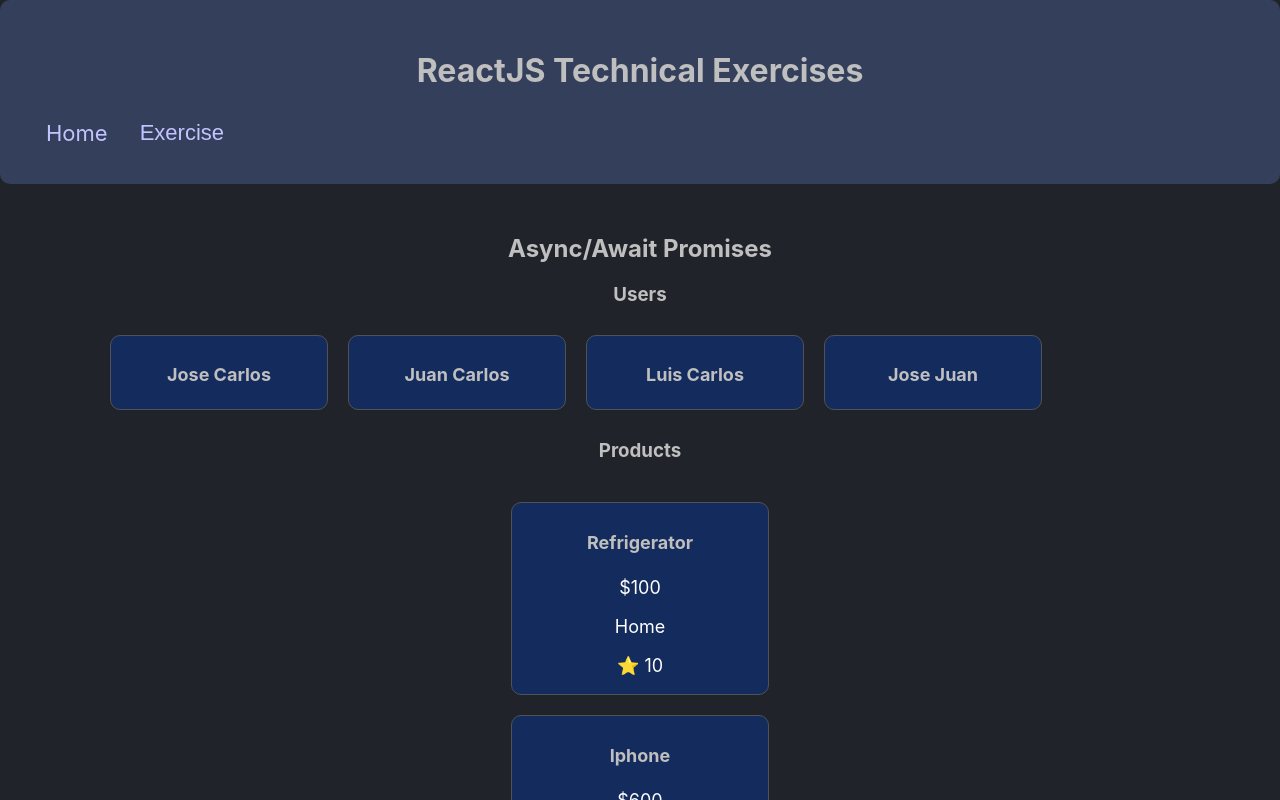
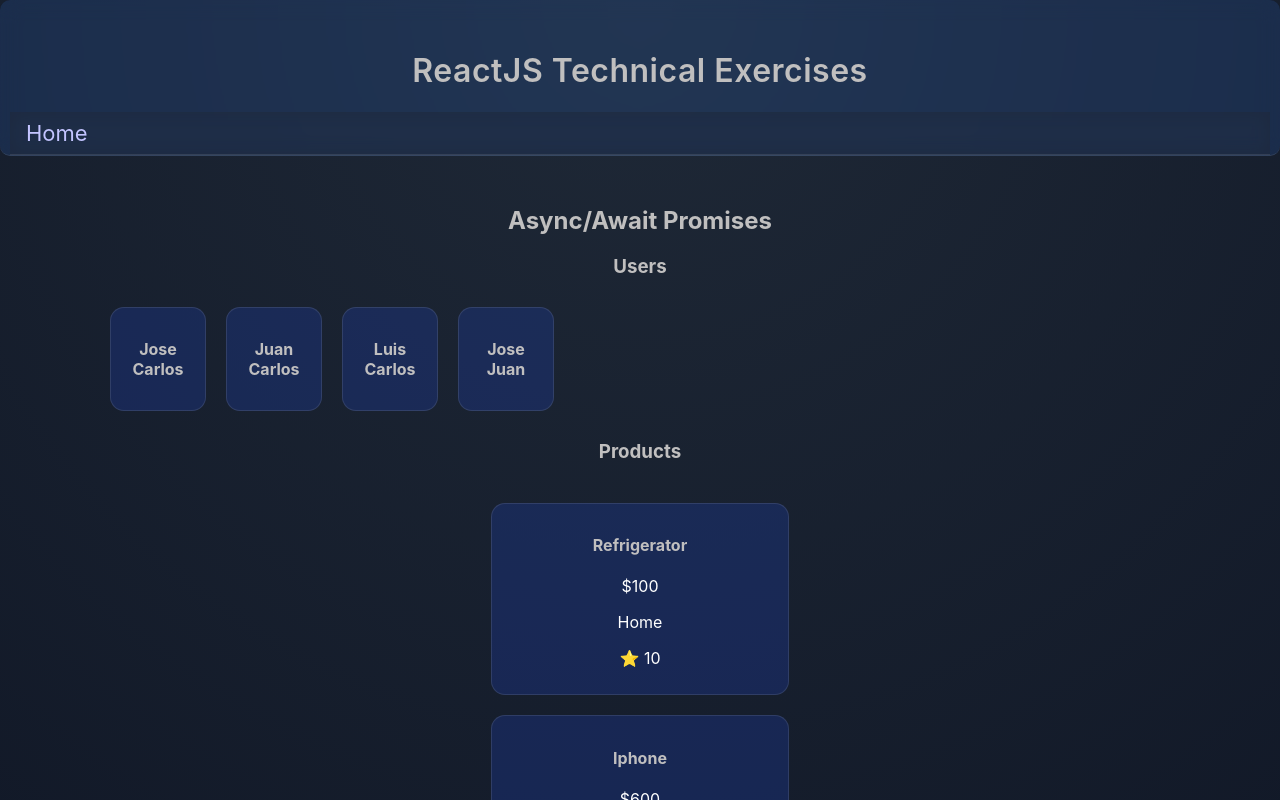
Before and after one commit to JCarlosRom97/guide-react-js, a React (Create React App) app: page /async in a window 1280 px wide. Shown: the top 800 px of the page. Built offline with nearby package versions, Linux system fonts and the light colour scheme.

Commit message:
Page design improve.

```diff
--- a/src/App.css
+++ b/src/App.css
@@ -5,7 +5,7 @@ body {
     sans-serif;
   -webkit-font-smoothing: antialiased;
   -moz-osx-font-smoothing: grayscale;
-  background-color: #20232a;
+  background: radial-gradient(circle at top, #1f2937, #111827);
 }
 
 code {
@@ -15,6 +15,16 @@ code {
 
 .App {
   text-align: center;
+}
+
+button {
+  color: white;
+  height: 30px;
+  margin: 20px;
+  justify-content: center;
+  align-items: center;
+  background-color: rgba(30, 64, 175, 0.3);
+  border: 1px solid rgba(255, 255, 255, 0.1);
 }
 
 h1,
@@ -41,19 +51,21 @@ select {
 
 .Item {
   color: white;
-  border: 1px solid #515254;
-  background-color: #142b5d;
-  width: 20%;
-  padding-top: 5px;
+  font-size: 16px;
+  background: rgba(30, 64, 175, 0.3);
+  border: 1px solid rgba(255, 255, 255, 0.1);
+  padding: 10px 20px;
   margin: 10px;
-  text-align: center;
-  font-size: 18px;
-  border-radius: 10px;
+  border-radius: 14px;
+  transition: all 0.25s ease;
   cursor: pointer;
 }
 
 .Item:hover {
-  background-color: #1c305d;
+  transform: translateY(-5px);
+  background: rgba(59, 130, 246, 0.5);
+  box-shadow: 0 10px 25px rgba(0, 0, 0, 0.4);
+
 }
 
 .horizontalContainer {
@@ -68,3 +80,15 @@ select {
   display: flex;
   flex-direction: row;
 }
+
+.item--xsmall {
+  width: 5%;
+}
+
+.item--small {
+  width: 10%;
+}
+
+.item--large {
+  width: 20%;
+}
--- a/src/components/ExercisesList/ButtonList.tsx
+++ b/src/components/ExercisesList/ButtonList.tsx
@@ -16,6 +16,6 @@ export const ButtonList = ({ exercise }: ButtonListProps) => {
     const redirectToPage = (route: string) => navigate(route);
 
     return (
-        <button className='Item buttonExercise' onClick={() => redirectToPage(exercise.url)}>{exercise.name}</button>
+        <button className='Item buttonExercise item--large' onClick={() => redirectToPage(exercise.url)}>{exercise.name}</button>
     )
 }
--- a/src/components/Layout/Header/Header.css
+++ b/src/components/Layout/Header/Header.css
@@ -1,19 +1,31 @@
-.header{
-    padding: 30px;
+.header {
+    padding-top: 30px;
     color: rgb(251, 251, 251);
-    background-color: #34405b;
+    background: rgba(59, 130, 246, 0.15);
+    backdrop-filter: blur(10px);
+    border-bottom: 1px solid rgba(255, 255, 255, 0.1);
     border-radius: 10px;
     margin-bottom: 50px;
 }
 
-.header:hover{
+.header:hover {
     color: rgb(202, 209, 250);
     cursor: pointer;
 }
 
-.containerButtonsHeader{
+.headerTitle {
+    font-size: 2rem;
+    font-weight: 600;
+    letter-spacing: 0.5px;
+}
+
+.containerButtonsHeader {
     display: flex;
     flex-direction: row;
+    background: rgba(30, 41, 59, 0.7);
+    backdrop-filter: blur(10px);
+    border-bottom: 1px solid rgba(255, 255, 255, 0.1);
+    margin: 0px 10px 0px 10px;
 }
 
 .dropdown {
@@ -33,7 +45,8 @@
     box-shadow: 0 10px 25px rgba(0, 0, 0, 0.3);
 }
 
-.containerButtonsHeader a, .containerButtonsHeader button{
+.containerButtonsHeader a,
+.containerButtonsHeader button {
     font-size: 22px;
     background: none;
     color: #c3c4ff;
@@ -44,6 +57,6 @@
     text-decoration: none;
 }
 
-.containerButtonsHeader button:hover .dropdown{
+.containerButtonsHeader button:hover .dropdown {
     display: flex;
 }
--- a/src/components/Layout/Header/Header.tsx
+++ b/src/components/Layout/Header/Header.tsx
@@ -4,15 +4,15 @@ export const Header = () => {
 
     return (
         <div className="header">
-            <h1>ReactJS Technical Exercises</h1>
+            <h1 className='headerTitle'>ReactJS Technical Exercises</h1>
             <div className="containerButtonsHeader">
                 <Link to={"/"}>Home</Link>
-                <button>Exercise</button>
+           {/*      <button>Exercise</button>
                 <div className={`dropdown`}>
                     <Link to="/exercise-1">Exercise 1</Link>
                     <Link to="/exercise-2">Exercise 2</Link>
                     <Link to="/exercise-3">Exercise 3</Link>
-                </div>
+                </div> */}
             </div>
         </div>
     );
--- a/src/components/ProductItem/ProductItem.tsx
+++ b/src/components/ProductItem/ProductItem.tsx
@@ -7,7 +7,7 @@ type Props = {
 
 export const ProductItem = memo(({ product }: Props) => {
     return (
-        <div className="Item">
+        <div className="Item item--large">
             <h4>{product.name}</h4>
             <p>${product.price}</p>
             <p>{product.category}</p>
--- a/src/components/UserList/UserList.tsx
+++ b/src/components/UserList/UserList.tsx
@@ -11,7 +11,7 @@ export const UserList = memo(({ users }: { users: User[] }) =>{
     return (
         <>
             {users.map((u) => (
-                <div key={u.id} className="Item">
+                <div key={u.id} className="Item item--xsmall">
                     <h4>{u.name}</h4>
                 </div>
             ))}
--- a/src/pages/Counter/Counter.css
+++ b/src/pages/Counter/Counter.css
@@ -12,16 +12,6 @@
   margin-top: 50px;
 }
 
-.containerButtons button {
-  width: 100px;
-  height: 30px;
-  margin: 20px;
-  display: flex;
-  justify-content: center;
-  align-items: center;
-  background-color: #58c4dc;
-}
-
 .limitExceededAlert {
   color: brown;
   text-align: center;
--- a/src/pages/Counter/Counter.tsx
+++ b/src/pages/Counter/Counter.tsx
@@ -10,7 +10,6 @@ export const Counter = () => {
         setCounter((counter) => {
             if (counter === 0 && move === -1) return counter;
             if (counter >= 10 && move === 1) return counter;
-            console.log(counter)
             return counter + move;
         });
     };
@@ -37,7 +36,6 @@ export const Counter = () => {
     }
 
     useEffect(() => {
-
         return () => stopTimers();
     }, []);
 
@@ -51,8 +49,9 @@ export const Counter = () => {
             <h3 className='counterTitleHeading'>Counter</h3>
             <p className='counter'>{counter}</p>
             <div className='containerButtons'>
-                <button onClick={() => calculate(-1)}>-</button>
+                <button className='item--xsmall' onClick={() => calculate(-1)}>-</button>
                 <button
+                    className='item--xsmall'
                     onClick={() => calculate(1)}
                     onMouseDown={handleMouseDown}
                     onMouseLeave={stopTimers}
--- a/src/pages/SearchDebounce/SearchDebounce.tsx
+++ b/src/pages/SearchDebounce/SearchDebounce.tsx
@@ -39,7 +39,7 @@ export const SearchDebounce = () => {
             )}
             <div className='horizontalContainer'>
                 {users && users.map((user)=>(
-                    <div className='userList' key={user.id}>{user.name}</div>
+                    <div className='Item item--large' key={user.id}>{user.name}</div>
                 ))}
             </div>
         </div>
--- a/src/pages/SearchDebounce/index.css
+++ b/src/pages/SearchDebounce/index.css
@@ -8,12 +8,13 @@
 
 .userList{
     color: white;
-    border: 1px solid #08c8f3;
-    background-color: #0562f9;
+    border: 1px solid rgb(64, 82, 139);
+    background-color: rgba(30, 64, 175, 0.3);
     width: 50%;
     height: 30px;
     padding-top: 5px;
     text-align: center;
+    margin: 5px;
 }
 
 .userList:hover{
```
Lines whose indentation alone changed are shown as unchanged.
